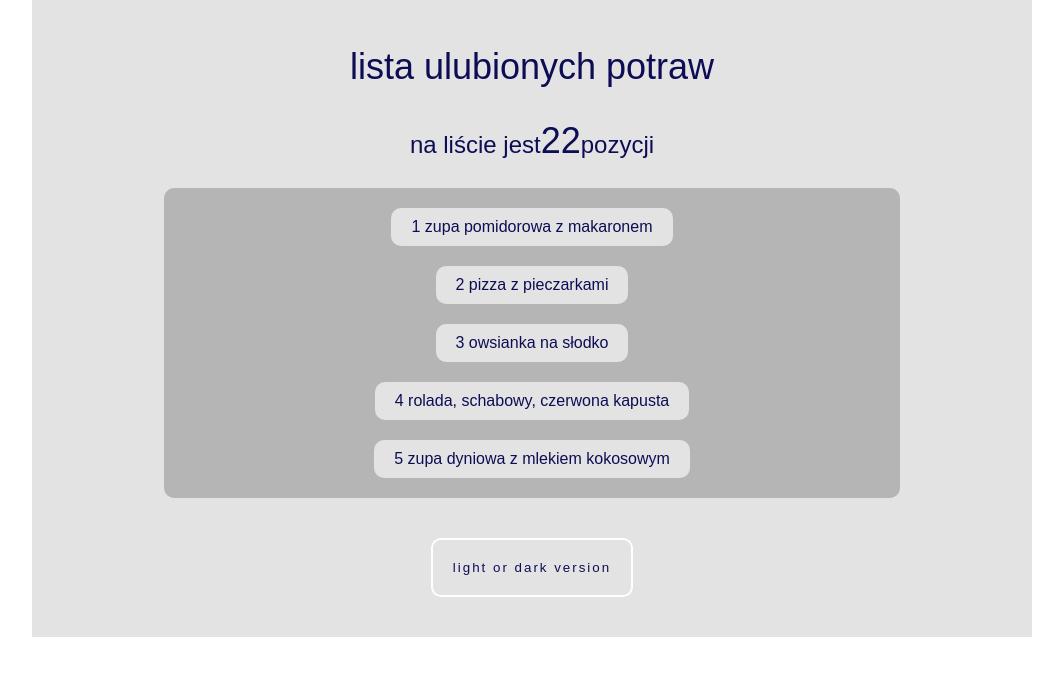
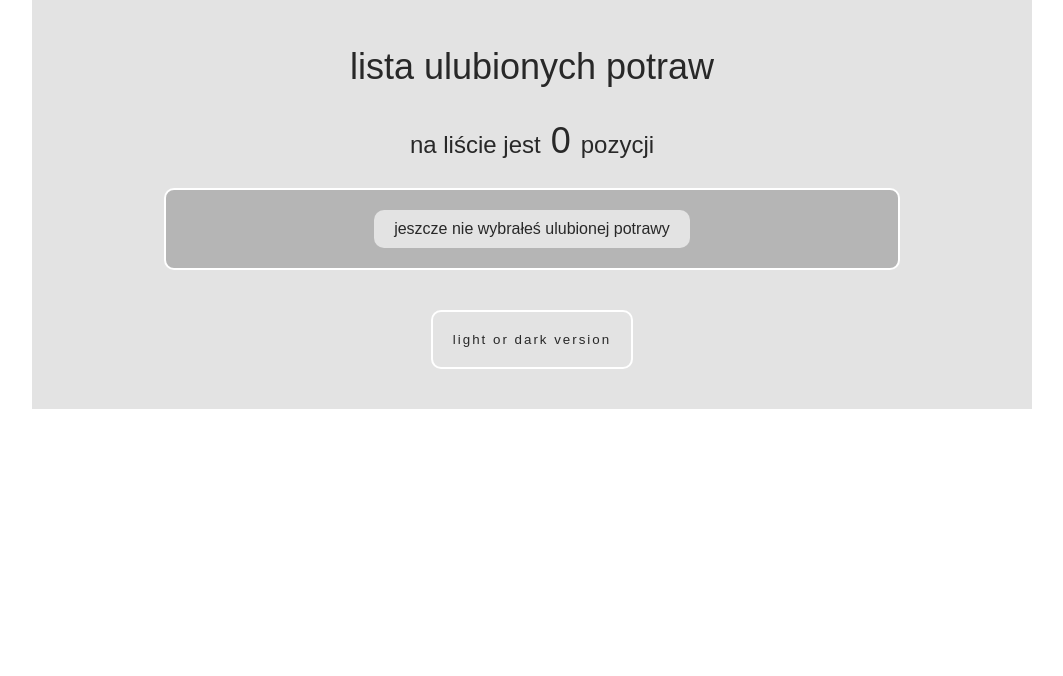
Before and after one commit to F-Agata/light-and-dark, a Next.js app: page / in a window 1280 px wide. Shown: the top 676 px of the page, without its empty margins (108-1171 px from the left). Built offline with nearby package versions, Linux system fonts and the light colour scheme.

Commit message:
add MealsContext and use it

```diff
--- a/components/DishList.js
+++ b/components/DishList.js
@@ -1,32 +1,38 @@
-import React, {useContext} from "react";
+import React, {useState, useContext} from "react";
 import { Box } from '../styles'
 import styled, { css } from 'styled-components'
 import { LightOrDarkContext }  from "../context/LightOrDarkContext";
+import {MealsContext} from "../context/MealsContext";
 
 const DishList = () => {
 
     const lOrD = useContext(LightOrDarkContext)
     const yourChoiceLOrD = lOrD.darkVariant ? lOrD.darkVersion : lOrD.lightVersion;
-    console.log(yourChoiceLOrD.tc)
+
+    const mealsOperations = useContext(MealsContext)
+    const mealsArray = mealsOperations.meals
+    console.log(mealsArray.length)
+    console.log(mealsArray)
+
+   const mealItem = mealsArray.map((item) => (
+       <StyledNavigationLi yourChoiceLOrD={yourChoiceLOrD} key={item.id}>
+           {item.name}
+       </StyledNavigationLi >
+     ))
 
     return (
         <Box   width={'80%'}>
             <StyledNavigationUl>
+                {mealsArray.length === 0 &&
                 <StyledNavigationLi yourChoiceLOrD={yourChoiceLOrD}>
-                    1 zupa pomidorowa z makaronem
-                </StyledNavigationLi >
-                <StyledNavigationLi yourChoiceLOrD={yourChoiceLOrD}>
-                   2 pizza z pieczarkami
+                    jeszcze nie wybrałeś ulubionej potrawy
                 </StyledNavigationLi>
-                <StyledNavigationLi yourChoiceLOrD={yourChoiceLOrD}>
-                   3 owsianka na słodko
-                </StyledNavigationLi>
-                <StyledNavigationLi yourChoiceLOrD={yourChoiceLOrD}>
-                    4 rolada, schabowy, czerwona kapusta
-                </StyledNavigationLi>
-                <StyledNavigationLi yourChoiceLOrD={yourChoiceLOrD}>
-                   5 zupa dyniowa z mlekiem kokosowym
-                </StyledNavigationLi>
+                }
+                {mealsArray.map((item) => (
+                        <StyledNavigationLi yourChoiceLOrD={yourChoiceLOrD} key={item.id}>
+                            {item.name}
+                        </StyledNavigationLi >
+                ))}
             </StyledNavigationUl>
         </Box>
     )
@@ -36,6 +42,7 @@ export default DishList
 
 const StyledNavigationUl = styled.ul`
 width: 100%;
+  border: 2px solid white;
   padding: 10px;
   display: flex;
   flex-direction: column;
@@ -60,5 +67,4 @@ const StyledNavigationLi = styled.li`
    :hover {
      text-decoration: line-through;
    }
-
 `
--- /dev/null
+++ b/context/MealsContext.js
@@ -0,0 +1,26 @@
+import React, { useState, createContext} from "react";
+import { nanoid } from 'nanoid'
+
+export const MealsContext = createContext();
+
+
+const MealsContextProvider = ( props ) => {
+
+    const [meals, setMeals] = useState([ ])
+
+
+    const addmeals = () => {
+        setMeals([...meals], {name: 'sdfsf', id: nanoid()})
+    }
+
+    const value = {
+        meals: meals,
+        addmeals: addmeals,
+           }
+
+    return (
+        <MealsContext.Provider value={value} {...props} />
+    )
+};
+
+export default MealsContextProvider
--- a/package.json
+++ b/package.json
@@ -11,6 +11,7 @@
   },
   "dependencies": {
     "eslint-config-airbnb": "^19.0.4",
+    "nanoid": "^4.0.0",
     "next": "12.2.3",
     "react": "18.2.0",
     "react-dom": "18.2.0",
--- a/pages/_app.js
+++ b/pages/_app.js
@@ -1,8 +1,8 @@
-import LightOrDarkProvider from "/context/LightOrDarkContext"
 import '../styles/globals.css'
 import { ThemeProvider } from 'styled-components'
 import { Box, GlobalStyle, theme } from '../styles'
 import LightOrDarkContextProvider from "/context/LightOrDarkContext";
+import MealsContextProvider from "../context/MealsContext";
 
 function MyApp({ Component, pageProps }) {
   return (
@@ -10,7 +10,8 @@ function MyApp({ Component, pageProps }) {
       <ThemeProvider theme={theme}>
         <GlobalStyle />
           <LightOrDarkContextProvider theme={theme}>
-             <Box
+              <MealsContextProvider>
+                 <Box
                      maxWidth={1000}
                      minWidth={375}
                      width={'100%'}
@@ -20,8 +21,9 @@ function MyApp({ Component, pageProps }) {
                      flexDirection={'column'}
                      justifyContent={'center'}
         >
-                <Component {...pageProps} />
-             </Box>
+                  <Component {...pageProps} />
+                </Box>
+              </MealsContextProvider>
           </LightOrDarkContextProvider >
       </ThemeProvider>
     </>
--- a/pages/index.js
+++ b/pages/index.js
@@ -3,12 +3,15 @@ import { Box, TitleAndText } from '../styles'
 import styled, { css } from 'styled-components'
 import { LightOrDarkContext }  from "../context/LightOrDarkContext";
 import DishList from "../components/DishList";
+import {MealsContext} from "../context/MealsContext";
 
 
 const Home = () => {
 
     const lOrD = useContext(LightOrDarkContext)
     const yourChoiceLOrD = lOrD.darkVariant ? lOrD.darkVersion : lOrD.lightVersion
+
+    const mealsOperations = useContext(MealsContext)
 
   return (
       <Box
@@ -31,7 +34,7 @@ const Home = () => {
                         color={yourChoiceLOrD.tc}
           >
               na liście jest
-              <TitleAndText as="span" variant={'title1'}>22</TitleAndText>
+              <TitleAndText as="span" variant={'title1'}> {mealsOperations.meals.length} </TitleAndText>
               pozycji
           </TitleAndText>
           <DishList/>
--- a/styles/theme.js
+++ b/styles/theme.js
@@ -2,10 +2,10 @@ import breakpoints from './breakpoints'
 
 export const theme = {
   colors: {
-    bgDark: '#0d0d55',
+    bgDark: '#282828',
     textDark: '#E3E3E3',
     bgLight: '#E3E3E3',
-    textLight: '#0d0d55',
+    textLight: '#282828',
     secondary: '#B5B5B5',
   },
   fontWeights: {
```
Also changed, not shown: 2 other files (tests, documents, lock files or other folders).
